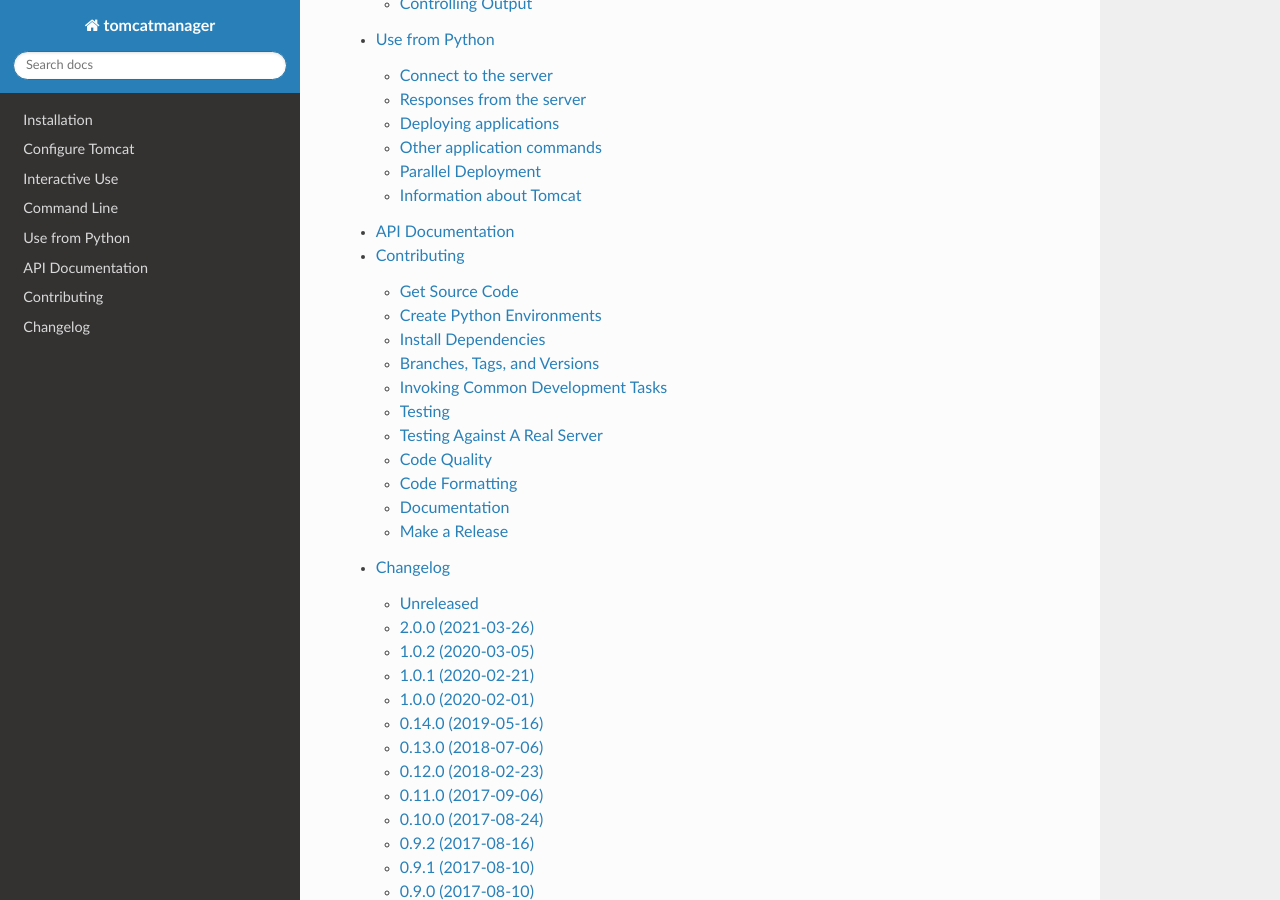
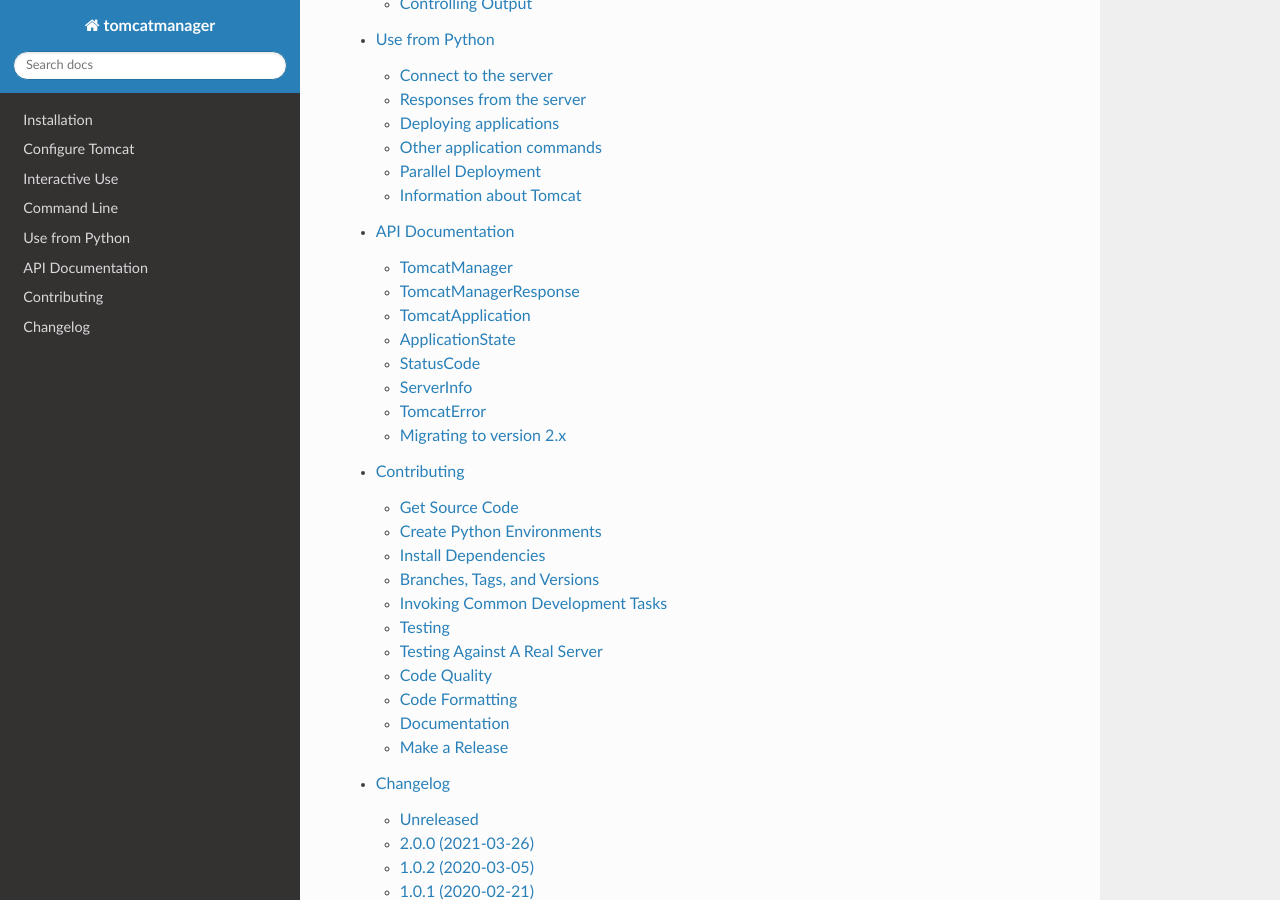
Before and after one commit to tomcatmanager/tomcatmanager, a Sphinx documentation site: the page built from docs/index.rst, in a window 1280 px wide and 900 px high, scrolled down 1863 px. Built offline with Sphinx 7.4.7 and the Read the Docs theme 2.0.0, drawn with Linux system fonts in a browser that asks for light colours; some of the changed lines change nothing that is shown.

Commit message:
unhide TOC

```diff
--- a/docs/api/index.rst
+++ b/docs/api/index.rst
@@ -6,7 +6,6 @@
 .. automodule:: tomcatmanager
 
 .. toctree::
-   :hidden:
    :maxdepth: 1
 
    TomcatManager
@@ -17,17 +16,3 @@
    ServerInfo
    TomcatError
    migrating2
-
-Here's the classes defined by this package:
-
-* :doc:`TomcatManager`
-* :doc:`TomcatManagerResponse`
-* :doc:`TomcatApplication`
-* :doc:`ApplicationState`
-* :doc:`StatusCode`
-* :doc:`ServerInfo`
-* :doc:`TomcatError`
-
-Migrating from previous versions:
-
-* :doc:`Migrating to version 2.x <migrating2>`
```
